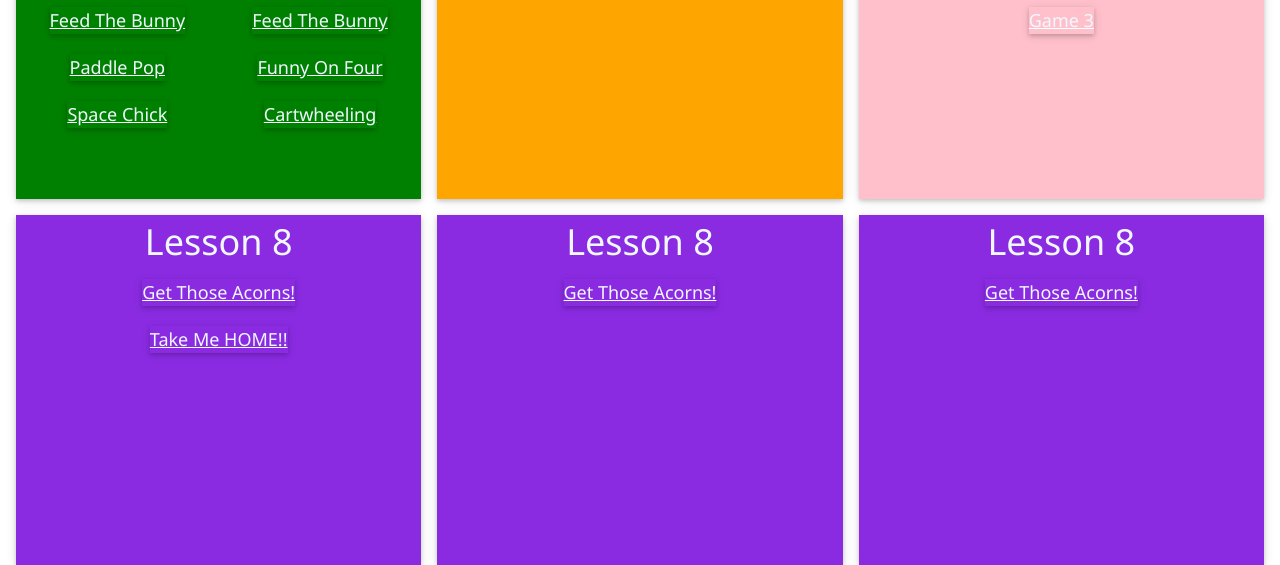
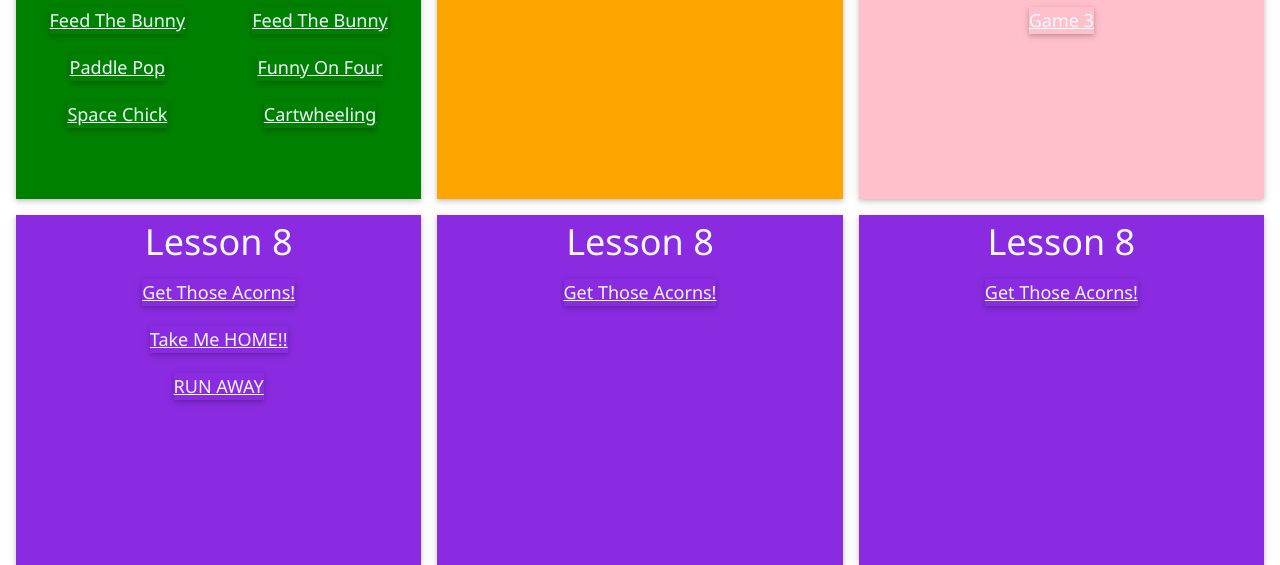
Before and after one commit to geetapuri-CL/JCO, a plain HTML site: page index.html in a window 1280 px wide. Shown: the part 607-1172 px from the top of the page. Drawn offline with Linux system fonts and the light colour scheme.

Commit message:
Update index.html

```diff
--- a/index.html
+++ b/index.html
@@ -139,10 +139,12 @@
             <a  href="https://studio.code.org/s/coursea-2021/lessons/5/levels/2?section_id=3522510" target="_blank"><div class="w3-card-2"><h5>Get Those Acorns!</h5></div></a> <br>
             <a  href="https://studio.code.org/projects/spritelab/FqDeE73zQF9ZTbwD5kD9dHfO6E4Cn1ulpob7YGkI0XY/edit" target="_blank"><div class="w3-card-2"><h5>Take Me HOME!!</h5></div></a> <br>
 
+            <a  href="https://studio.code.org/projects/spritelab/jO_WG2lkduGp2D-nWKsfGIP0fYMPiJIlUXB1TZP_BrQ" target="_blank"><div class="w3-card-2"><h5>RUN AWAY</h5></div></a> <br>
+
 
         </div>
-  </div>
-        </div>
+    </div>
+</div>
 
 
   <div class="w3-third">
```
